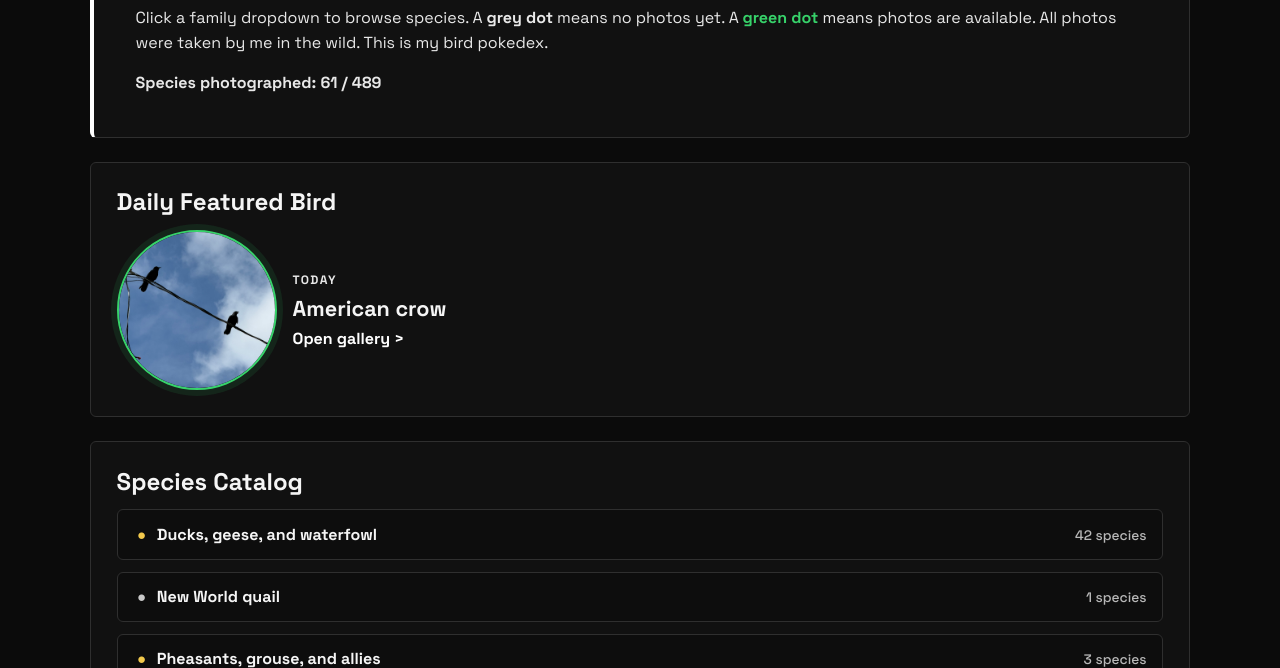
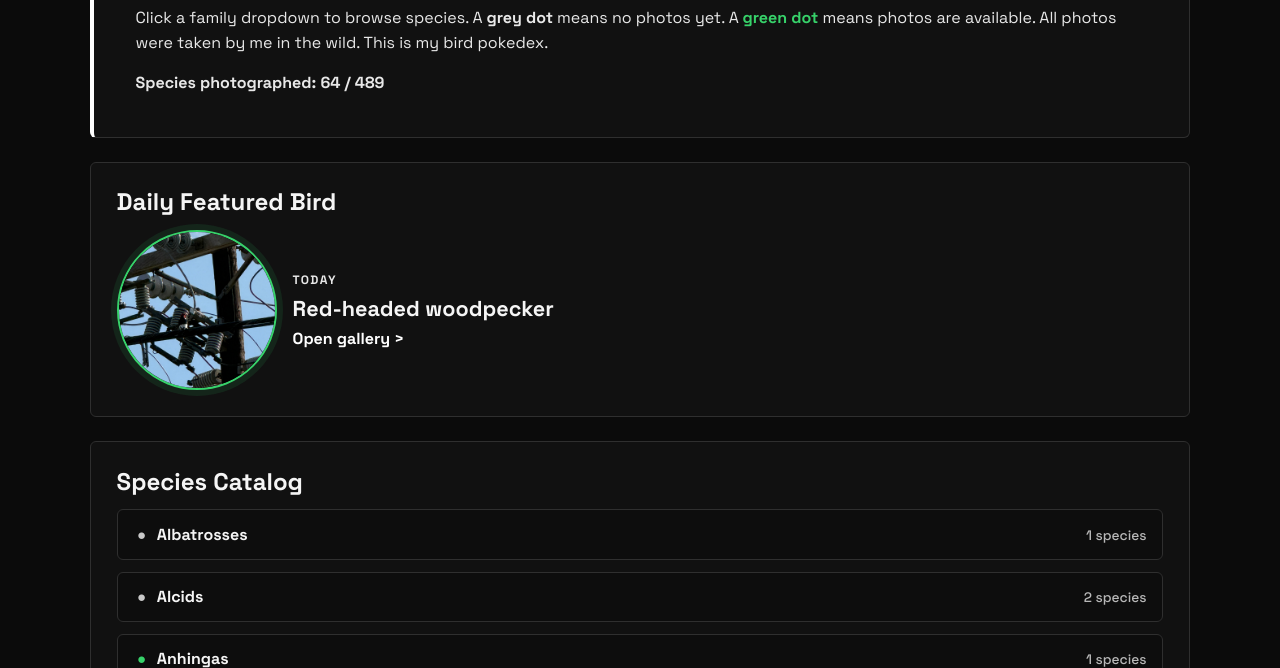
Before and after one commit to trevorsp27/trevor_website, a plain HTML site: page pages/birds.html in a window 1280 px wide. Shown: the part 284-952 px from the top of the page. Drawn offline with nearby package versions, Linux system fonts and the light colour scheme.

Commit message:
Sync new bird photos and sort families alphabetically

```diff
--- a/assets/birds/photo-manifest.json
+++ b/assets/birds/photo-manifest.json
@@ -68,9 +68,11 @@
                                                     "IMG_2400.JPEG"
                                                 ],
                           "cormorants-and-shags--double-crested-cormorant":  [
+                                                                                 "main_double-crested-cormorant.JPG",
                                                                                  "IMG_9190.JPEG"
                                                                              ],
                           "cormorants-and-shags--neotropic-cormorant":  [
+                                                                            "main_neotropic-cormorant.JPG",
                                                                             "IMG_9856.JPEG"
                                                                         ],
                           "pelicans--brown-pelican":  [
@@ -120,6 +122,7 @@
                                                  "IMG_0461.JPG"
                                              ],
                           "hawks-eagles-and-kites--mississippi-kite":  [
+                                                                           "main_mississippi-kite.JPG",
                                                                            "IMG_9549.JPEG"
                                                                        ],
                           "hawks-eagles-and-kites--red-shouldered-hawk":  [
@@ -134,8 +137,14 @@
                                                                      "IMG_9694.JPEG"
                                                                  ],
                           "woodpeckers--downy-woodpecker":  [
+                                                                "main_downy-woodpecker.JPG",
                                                                 "IMG_9246.JPEG"
                                                             ],
+                          "tyrant-flycatchers--great-crested-flycatcher":  [
+                                                                               "main_great-crested-flycatcher.JPG",
+                                                                               "IMG_0610.JPG",
+                                                                               "IMG_0614.JPG"
+                                                                           ],
                           "tyrant-flycatchers--eastern-kingbird":  [
                                                                        "IMG_9288.JPEG",
                                                                        "IMG_9725.JPEG"
@@ -164,6 +173,7 @@
                                                           "IMG_9283.JPEG"
                                                       ],
                           "wrens--carolina-wren":  [
+                                                       "main_carolina-wren.JPG",
                                                        "IMG_9210.JPEG"
                                                    ],
                           "mockingbirds-and-thrashers--brown-thrasher":  [
@@ -192,6 +202,7 @@
                                                                             "IMG_9711.JPEG"
                                                                         ],
                           "troupials-and-allies--red-winged-blackbird":  [
+                                                                             "main_red-winged-blackbird.JPG",
                                                                              "IMG_0423.JPG",
                                                                              "IMG_9166.JPEG"
                                                                          ],
@@ -209,6 +220,17 @@
                                                                            "IMG_9377.JPEG",
                                                                            "IMG_9394.JPEG"
                                                                        ],
+                          "new-world-warblers--pine-warbler":  [
+                                                                   "main_pine-warbler.JPG",
+                                                                   "IMG_0581.JPG"
+                                                               ],
+                          "cardinals-and-allies--summer-tanager":  [
+                                                                       "main_summer-tanager.JPG",
+                                                                       "IMG_0600.JPG",
+                                                                       "IMG_0601.JPG",
+                                                                       "IMG_0602.JPG",
+                                                                       "IMG_0605.JPG"
+                                                                   ],
                           "cardinals-and-allies--scarlet-tanager":  [
                                                                         "main-scarlet-tanager.JPG",
                                                                         "IMG_0502.JPG"
--- a/assets/js/birds.js
+++ b/assets/js/birds.js
@@ -117,7 +117,13 @@
   }
 
   function renderFamilies(catalog, manifest) {
-    rootEl.innerHTML = catalog.families
+    const sortedFamilies = [...catalog.families].sort((a, b) => {
+      const nameA = (a.name || a.family || "Unknown family").toLowerCase();
+      const nameB = (b.name || b.family || "Unknown family").toLowerCase();
+      return nameA.localeCompare(nameB);
+    });
+
+    rootEl.innerHTML = sortedFamilies
       .map((family, index) => {
         const familyId = `family-${index + 1}`;
         const familyName = family.name || family.family || "Unknown family";
--- a/pages/birds.html
+++ b/pages/birds.html
@@ -15,7 +15,7 @@
     <link rel="stylesheet" href="../assets/css/styles.css?v=20260603b" />
     <script src="../assets/js/site-data.js?v=20260602a" defer></script>
     <script src="../assets/js/site.js?v=20260602a" defer></script>
-    <script src="../assets/js/birds.js?v=20260603c" defer></script>
+    <script src="../assets/js/birds.js?v=20260605a" defer></script>
   </head>
   <body data-page="birds">
     <div class="site-shell">
```
Also changed, not shown: assets/birds/birds-catalog.json, 16 other files.
